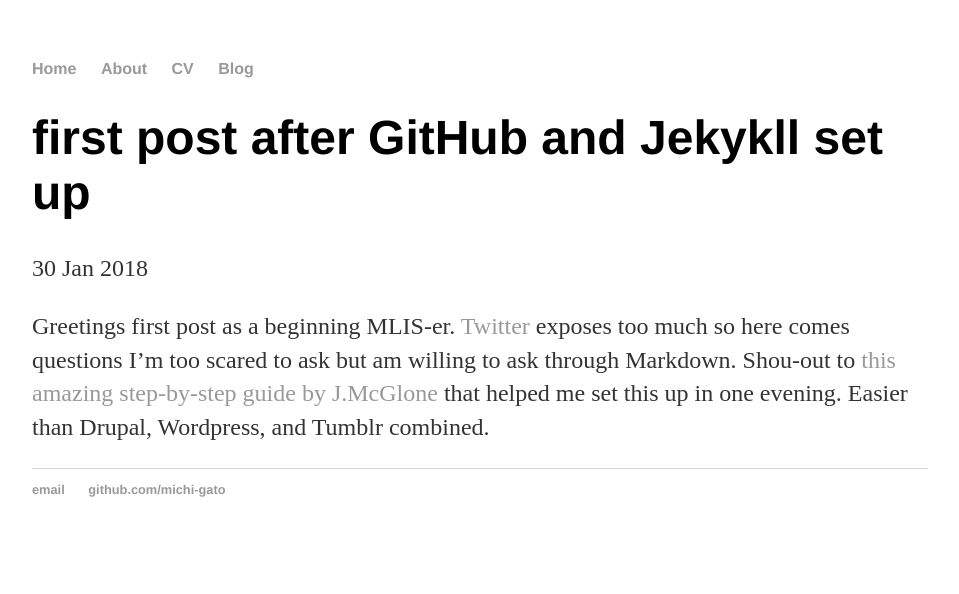
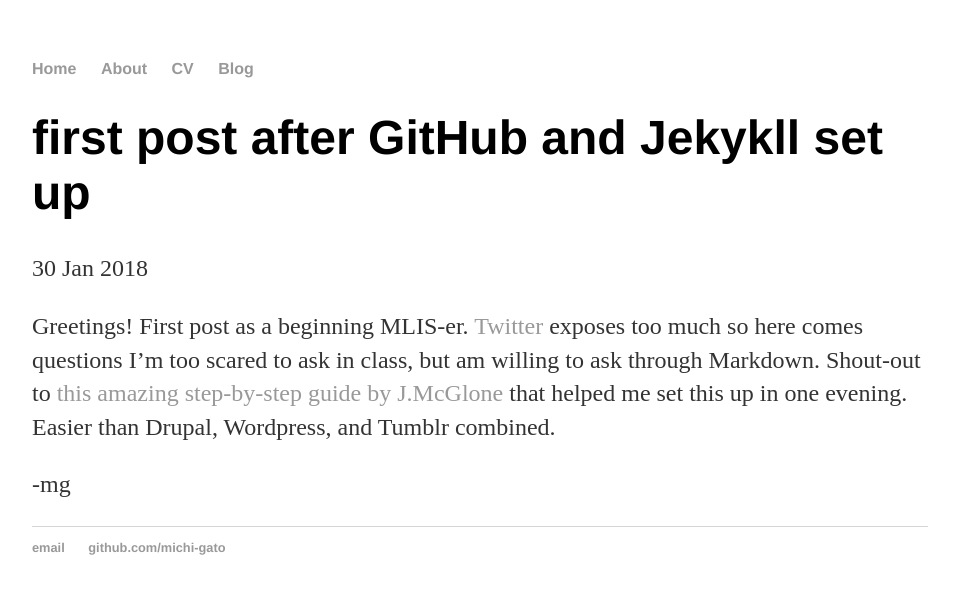
Before and after one commit to cat-alog/cat-alog.github.io, a Jekyll site: the page built from _posts/2018-01-30-scaredycat.md, in a window 1280 px wide. Shown: the top 594 px of the page, without its empty margins (160-1119 px from the left). Built offline with Jekyll 4.4.1, drawn with Linux system fonts in a browser that asks for light colours.

Commit message:
Update 2018-01-30-scaredycat.md

```diff
--- a/_posts/2018-01-30-scaredycat.md
+++ b/_posts/2018-01-30-scaredycat.md
@@ -3,4 +3,8 @@ layout: post
 title: "first post after GitHub and Jekykll set up"
 date: 2018-01-30
 ---
-Greetings first post as a beginning MLIS-er. [Twitter](https://twitter.com/snewyuen) exposes too much so here comes questions I'm too scared to ask but am willing to ask through Markdown. Shou-out to [this amazing step-by-step guide by J.McGlone](http://jmcglone.com/guides/github-pages/) that helped me set this up in one evening. Easier than Drupal, Wordpress, and Tumblr combined.
+Greetings! First post as a beginning MLIS-er. [Twitter](https://twitter.com/snewyuen) exposes too much so here comes questions I'm too scared to ask in class, but am willing to ask through Markdown.
+Shout-out to [this amazing step-by-step guide by J.McGlone](http://jmcglone.com/guides/github-pages/) that helped me set this up in one evening. Easier than Drupal, Wordpress, and Tumblr combined.
+
+
+-mg
```
